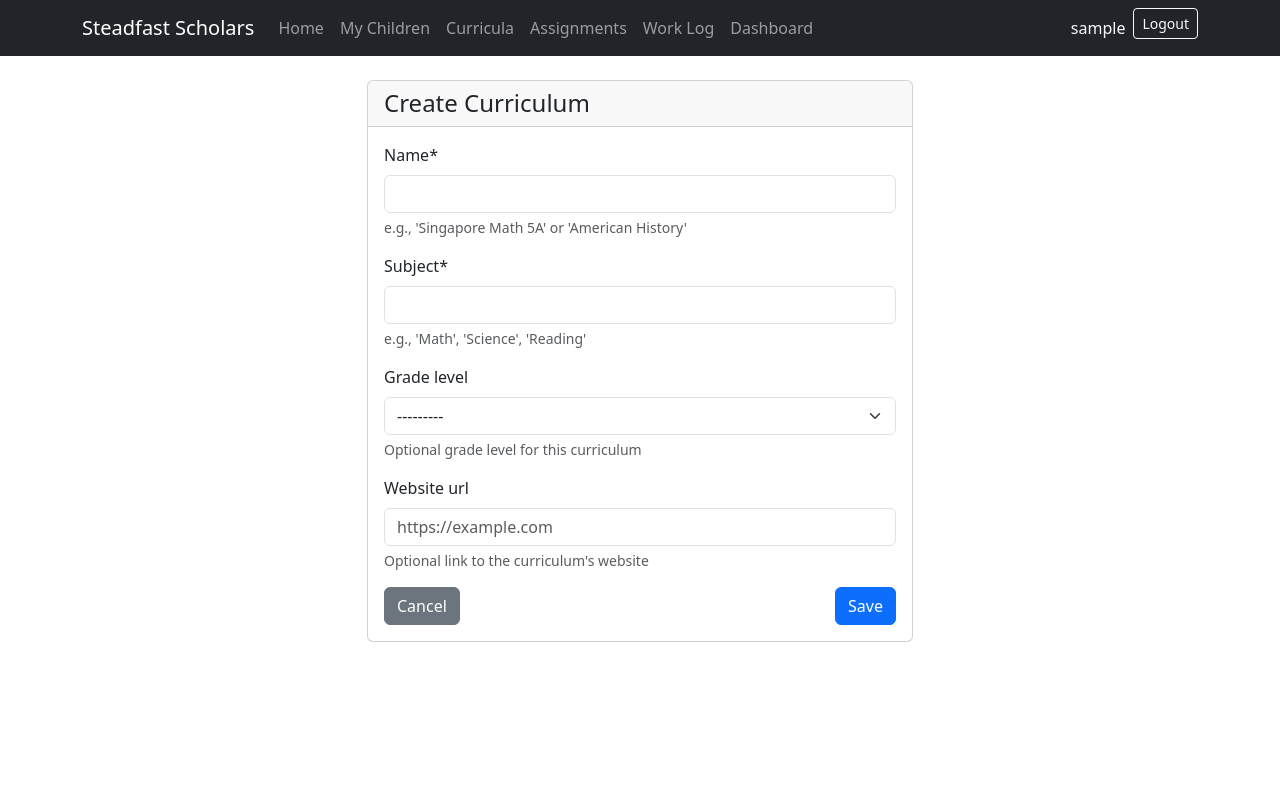
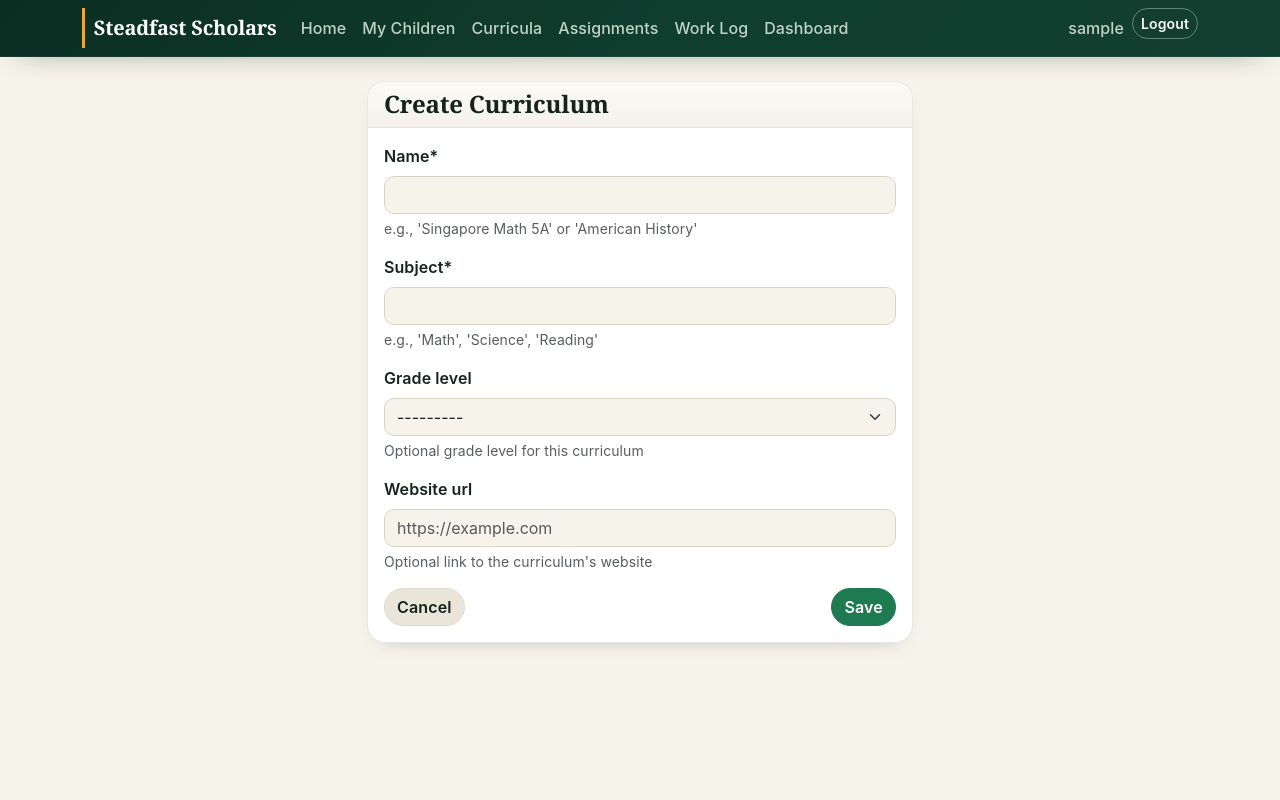
Before and after one commit to lopezjronald/homeschool-hub, a Django app: page /curricula/add/ in a window 1280 px wide. Run offline with Django 5.2, Linux system fonts and the light colour scheme; the visitor is signed in with stand-in values (Sample User, id 1); data that the repository does not hold is empty; parts of the project's set-up code (start-up, migrations or seed data) failed here and were passed over; some libraries are stand-ins or nearby versions.

Commit message:
HH-85: AURORA Scholars design system (Scholar's Grove palette)
One stylesheet (static/css/aurora-scholars.css) themes the whole app from a
single link: scholar-green + forest-ink navbar, warm amber accent used
sparingly, parchment page, serif (system Georgia) headings. Restyles existing
Bootstrap 5.3 chrome (navbar, cards, buttons, badges, progress, list-groups,
accordion, forms, alerts incl. the unstyled alert-error) plus focus rings and
--bs-* body/link tokens, so pages need no markup changes. Green is the
research-backed learning color; amber carries motivation.

Co-Authored-By: Claude Opus 4.8 <noreply@anthropic.com>

```diff
--- /dev/null
+++ b/static/css/aurora-scholars.css
@@ -0,0 +1,250 @@
+/* =====================================================================
+   AURORA Scholars — Steadfast Scholars design system
+   Palette "Scholar's Grove": scholar green + forest ink, warm amber
+   accent (used sparingly), warm parchment page. Green is the learning
+   color; amber carries motivation. Restyles existing Bootstrap 5.3
+   markup so pages need no changes beyond loading this file.
+   ===================================================================== */
+
+/* ---------------------------------------------------------------------
+   1. TOKENS
+   ------------------------------------------------------------------- */
+:root {
+  --ss-forest:#0F3D2E;
+  --ss-forest-2:#0B2E22;
+  --ss-green:#1E7A50;
+  --ss-green-2:#2E9A67;
+  --ss-green-700:#175E3E;
+  --ss-amber:#EBA83A;
+  --ss-amber-soft:#F3C36B;
+  --ss-amber-700:#8A5B12;
+  --ss-blue:#2F6FB3;
+  --ss-parchment:#F6F3EA;
+  --ss-paper:#ffffff;
+  --ss-cloud:#EAF3EC;
+  --ss-ink:#14231C;
+  --ss-muted:#5C6B62;
+  --ss-line:rgba(20,35,28,.10);
+  --ss-green-tint:rgba(30,122,80,.09);
+  --ss-amber-tint:rgba(235,168,58,.16);
+  --ss-forest-grad:linear-gradient(135deg,#0B2E22 0%,#0F3D2E 52%,#123f2f 100%);
+  --ss-amber-grad:linear-gradient(135deg,var(--ss-amber),var(--ss-amber-soft));
+
+  --ss-r-sm:10px;
+  --ss-r-md:14px;
+  --ss-r-lg:18px;
+  --ss-r-pill:100px;
+
+  --ss-shadow-sm:0 8px 20px -16px rgba(11,46,34,.5);
+  --ss-shadow-md:0 14px 34px -24px rgba(11,46,34,.45);
+  --ss-shadow-lg:0 26px 56px -28px rgba(11,46,34,.5);
+
+  --ss-t:.28s;
+  --ss-ease:cubic-bezier(.2,.9,.25,1.3);
+  --ss-serif:Georgia,'Iowan Old Style','Palatino Linotype',Palatino,'Times New Roman',serif;
+
+  /* Hand Bootstrap our colors where it reads them at runtime */
+  --bs-body-bg:var(--ss-parchment);
+  --bs-body-color:var(--ss-ink);
+  --bs-primary:var(--ss-green);
+  --bs-primary-rgb:30,122,80;
+  --bs-link-color:var(--ss-green);
+  --bs-link-hover-color:var(--ss-green-700);
+  --bs-border-color:var(--ss-line);
+  --bs-emphasis-color:var(--ss-ink);
+}
+
+/* ---------------------------------------------------------------------
+   2. GLOBAL BASE
+   ------------------------------------------------------------------- */
+body {
+  background:var(--ss-parchment);
+  color:var(--ss-ink);
+  font-family:-apple-system,BlinkMacSystemFont,"Segoe UI",Roboto,Helvetica,Arial,
+    "Apple Color Emoji","Segoe UI Emoji",sans-serif;
+  -webkit-font-smoothing:antialiased;
+  -moz-osx-font-smoothing:grayscale;
+  letter-spacing:.005em;
+}
+main { min-height:calc(100vh - 66px); }
+h1,h2,h3,h4,h5,.navbar-brand { font-family:var(--ss-serif); color:var(--ss-ink); font-weight:600; letter-spacing:-.01em; }
+.navbar-brand { color:#fff; }
+.display-6 { font-family:var(--ss-serif); }
+a { color:var(--ss-green); transition:color var(--ss-t) ease; }
+a:hover { color:var(--ss-green-700); }
+:focus-visible {
+  outline:3px solid rgba(30,122,80,.4);
+  outline-offset:2px;
+  border-radius:4px;
+}
+::selection { background:var(--ss-amber-tint); color:var(--ss-forest-2); }
+.text-muted { color:var(--ss-muted) !important; }
+
+/* ---------------------------------------------------------------------
+   3. CHROME — navbar (.navbar.navbar-dark.bg-dark)
+   ------------------------------------------------------------------- */
+.navbar.bg-dark {
+  background:var(--ss-forest-grad) !important;
+  border-bottom:1px solid rgba(255,255,255,.06);
+  box-shadow:0 10px 30px -22px rgba(11,46,34,.9);
+}
+.navbar.navbar-dark .navbar-brand {
+  font-weight:700;
+  letter-spacing:-.01em;
+  color:#fff;
+  padding-left:.55rem;
+  border-left:3px solid var(--ss-amber);
+}
+.navbar.navbar-dark .nav-link {
+  position:relative;
+  color:rgba(233,244,236,.82) !important;
+  font-weight:500;
+  padding-top:.5rem;
+  padding-bottom:.5rem;
+  transition:color var(--ss-t) ease;
+}
+.navbar.navbar-dark .nav-link::after {
+  content:"";
+  position:absolute;
+  left:.75rem; right:.75rem; bottom:.3rem;
+  height:2px; border-radius:2px;
+  background:var(--ss-amber-grad);
+  transform:scaleX(0); transform-origin:left center; opacity:0;
+  transition:transform var(--ss-t) var(--ss-ease),opacity var(--ss-t) ease;
+}
+.navbar.navbar-dark .nav-link:hover,
+.navbar.navbar-dark .nav-link:focus,
+.navbar.navbar-dark .nav-link.active,
+.navbar.navbar-dark .nav-link[aria-current="page"] { color:#fff !important; }
+.navbar.navbar-dark .nav-link:hover::after,
+.navbar.navbar-dark .nav-link:focus::after,
+.navbar.navbar-dark .nav-link.active::after,
+.navbar.navbar-dark .nav-link.show::after { transform:scaleX(1); opacity:1; }
+.navbar { position:relative; z-index:1030; }
+.navbar .dropdown-menu {
+  z-index:1031;
+  border:1px solid var(--ss-line);
+  border-radius:var(--ss-r-md);
+  box-shadow:var(--ss-shadow-md);
+  padding:.4rem;
+  margin-top:.5rem;
+}
+.navbar .dropdown-item {
+  border-radius:var(--ss-r-sm);
+  font-weight:500;
+  color:var(--ss-ink);
+  padding:.5rem .8rem;
+}
+.navbar .dropdown-item:hover,
+.navbar .dropdown-item:focus { background:var(--ss-green-tint); color:var(--ss-green-700); }
+.navbar.navbar-dark .btn-outline-light {
+  border-color:rgba(255,255,255,.35);
+  border-radius:var(--ss-r-pill);
+}
+.navbar.navbar-dark .btn-outline-light:hover { background:rgba(255,255,255,.14); }
+
+/* ---------------------------------------------------------------------
+   4. CARDS
+   ------------------------------------------------------------------- */
+.card {
+  background:var(--ss-paper);
+  border:1px solid var(--ss-line);
+  border-radius:var(--ss-r-lg);
+  box-shadow:var(--ss-shadow-sm);
+  transition:box-shadow var(--ss-t) ease,transform var(--ss-t) ease;
+}
+.card .card-header {
+  background:linear-gradient(180deg,#fbfaf5,#f4f2ea);
+  border-bottom:1px solid var(--ss-line);
+  border-radius:var(--ss-r-lg) var(--ss-r-lg) 0 0 !important;
+  font-weight:600;
+}
+.card .card-footer { background:transparent; border-top:1px solid var(--ss-line); }
+/* Card grids (list pages) get a gentle lift on hover */
+.row-cols-1 .card.h-100:hover { box-shadow:var(--ss-shadow-md); transform:translateY(-2px); }
+.card.border-danger { border-color:rgba(179,45,45,.4); }
+.card.border-danger .card-header.bg-danger { background:#B23D2D !important; }
+
+/* ---------------------------------------------------------------------
+   5. BUTTONS
+   ------------------------------------------------------------------- */
+.btn { border-radius:var(--ss-r-pill); font-weight:600; letter-spacing:.01em; }
+.btn-primary {
+  background:var(--ss-green); border-color:var(--ss-green);
+}
+.btn-primary:hover,.btn-primary:focus { background:var(--ss-green-700); border-color:var(--ss-green-700); }
+.btn-success { background:var(--ss-green-2); border-color:var(--ss-green-2); }
+.btn-success:hover,.btn-success:focus { background:var(--ss-green); border-color:var(--ss-green); }
+.btn-secondary { background:#e9e5d8; border-color:#e0dccb; color:var(--ss-ink); }
+.btn-secondary:hover,.btn-secondary:focus { background:#ded9c8; border-color:#d3cebb; color:var(--ss-ink); }
+.btn-outline-primary { color:var(--ss-green); border-color:var(--ss-green); }
+.btn-outline-primary:hover { background:var(--ss-green); border-color:var(--ss-green); }
+.btn-outline-secondary { color:var(--ss-muted); border-color:#cfcbbc; }
+.btn-outline-secondary:hover { background:var(--ss-ink); border-color:var(--ss-ink); }
+.btn-outline-danger { color:#B23D2D; border-color:#d7a59b; }
+.btn-outline-danger:hover { background:#B23D2D; border-color:#B23D2D; }
+.btn-danger { background:#B23D2D; border-color:#B23D2D; }
+.btn-danger:hover,.btn-danger:focus { background:#95331f; border-color:#95331f; }
+.btn:focus-visible { box-shadow:0 0 0 .25rem rgba(30,122,80,.3); }
+
+/* ---------------------------------------------------------------------
+   6. BADGES
+   ------------------------------------------------------------------- */
+.badge { font-weight:600; border-radius:var(--ss-r-pill); letter-spacing:.01em; }
+.badge.bg-primary { background:var(--ss-green) !important; }
+.badge.bg-success { background:var(--ss-green-2) !important; }
+.badge.bg-secondary { background:#8a9089 !important; }
+.badge.bg-info { background:#d6e8f4 !important; color:#1c4f77 !important; }
+.badge.bg-warning { background:var(--ss-amber) !important; color:var(--ss-amber-700) !important; }
+.badge.bg-light { background:var(--ss-cloud) !important; color:var(--ss-green-700) !important; }
+.badge.bg-danger { background:#B23D2D !important; }
+
+/* ---------------------------------------------------------------------
+   7. PROGRESS
+   ------------------------------------------------------------------- */
+.progress {
+  background:var(--ss-cloud);
+  border-radius:var(--ss-r-pill);
+  overflow:hidden;
+}
+.progress-bar,.progress-bar.bg-success {
+  background:linear-gradient(90deg,var(--ss-green),var(--ss-green-2)) !important;
+}
+
+/* ---------------------------------------------------------------------
+   8. LIST GROUPS, ACCORDION, TABLES, FORMS, ALERTS
+   ------------------------------------------------------------------- */
+.list-group-item { border-color:var(--ss-line); }
+.list-group-item a { font-weight:500; }
+
+.accordion { --bs-accordion-border-color:var(--ss-line); border-radius:var(--ss-r-md); }
+.accordion-button { font-weight:600; color:var(--ss-ink); }
+.accordion-button:not(.collapsed) {
+  background:var(--ss-green-tint);
+  color:var(--ss-green-700);
+  box-shadow:inset 0 -1px 0 var(--ss-line);
+}
+.accordion-button:focus { box-shadow:0 0 0 .25rem rgba(30,122,80,.25); border-color:var(--ss-green); }
+.accordion-button:not(.collapsed)::after { filter:hue-rotate(90deg) saturate(1.4); }
+
+.table { --bs-table-hover-bg:var(--ss-green-tint); }
+.table thead th { color:var(--ss-muted); font-weight:600; border-bottom-color:var(--ss-line); }
+
+.form-control,.form-select {
+  border-color:#d8d3c3;
+  border-radius:var(--ss-r-sm);
+}
+.form-control:focus,.form-select:focus {
+  border-color:var(--ss-green);
+  box-shadow:0 0 0 .2rem rgba(30,122,80,.18);
+}
+.form-label { font-weight:600; color:var(--ss-ink); }
+
+.alert { border:none; border-radius:var(--ss-r-md); border-left:4px solid transparent; }
+.alert-info { background:#e6f0f8; color:#1c4f77; border-left-color:var(--ss-blue); }
+.alert-success { background:var(--ss-cloud); color:var(--ss-green-700); border-left-color:var(--ss-green); }
+.alert-warning { background:#fbf0d9; color:var(--ss-amber-700); border-left-color:var(--ss-amber); }
+.alert-danger,.alert-error { background:#f7e7e3; color:#8f2f1f; border-left-color:#B23D2D; }
+.alert-heading { color:inherit; font-weight:700; }
+
+.bg-body-tertiary { background:#faf8f1 !important; }
--- a/templates/base.html
+++ b/templates/base.html
@@ -1,10 +1,12 @@
-<!doctype html>
+{% load static %}<!doctype html>
 <html lang="en">
 <head>
   <meta charset="utf-8">
   <meta name="viewport" content="width=device-width, initial-scale=1">
   <title>{% block title %}Steadfast Scholars{% endblock %}</title>
   <link href="https://cdn.jsdelivr.net/npm/bootstrap@5.3.3/dist/css/bootstrap.min.css" rel="stylesheet" integrity="sha384-QWTKZyjpPEjISv5WaRU9OFeRpok6YctnYmDr5pNlyT2bRjXh0JMhjY6hW+ALEwIH" crossorigin="anonymous">
+  <link href="{% static 'css/aurora-scholars.css' %}" rel="stylesheet">
+  {% block extra_css %}{% endblock %}
 </head>
 <body>
   <nav class="navbar navbar-expand-lg navbar-dark bg-dark">
```
